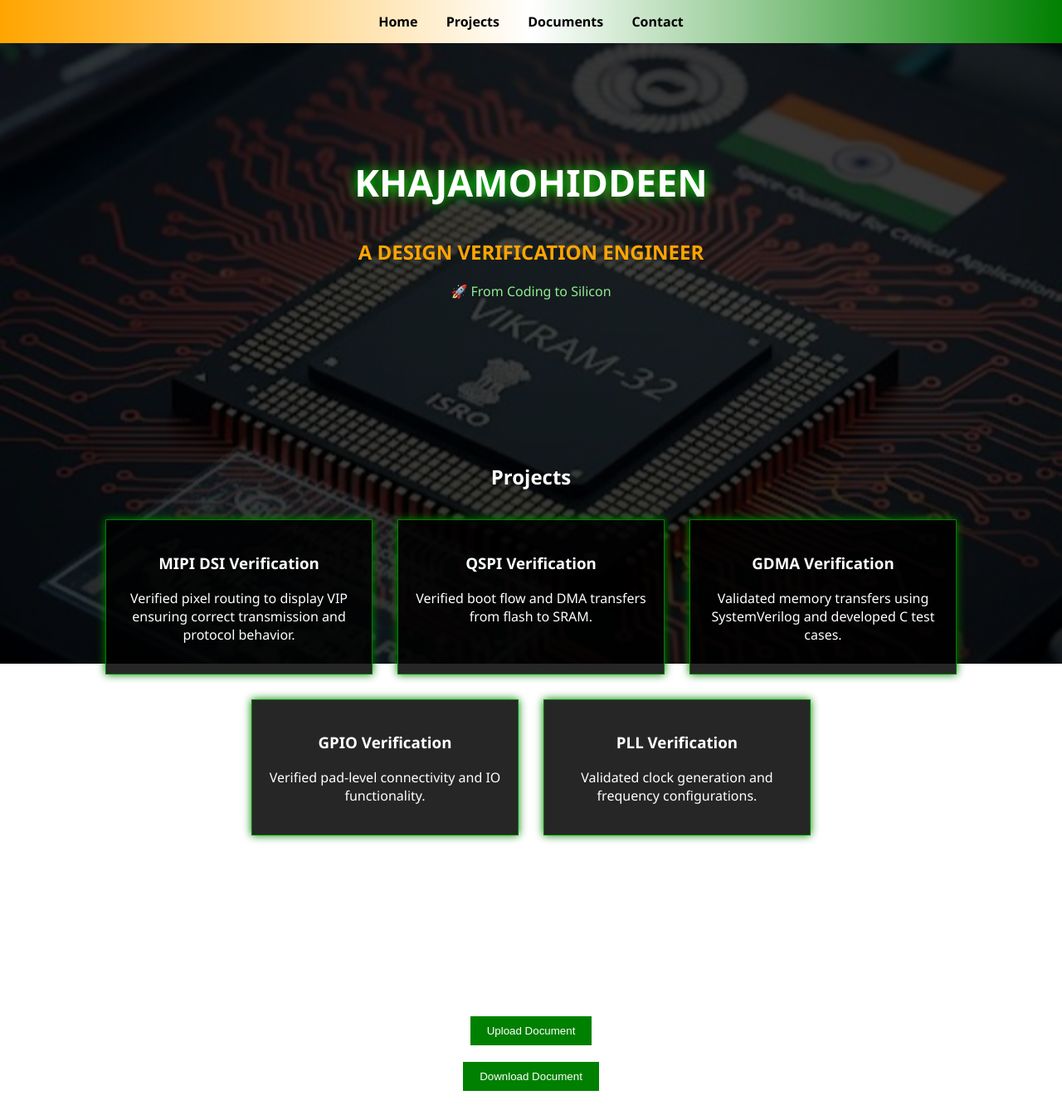
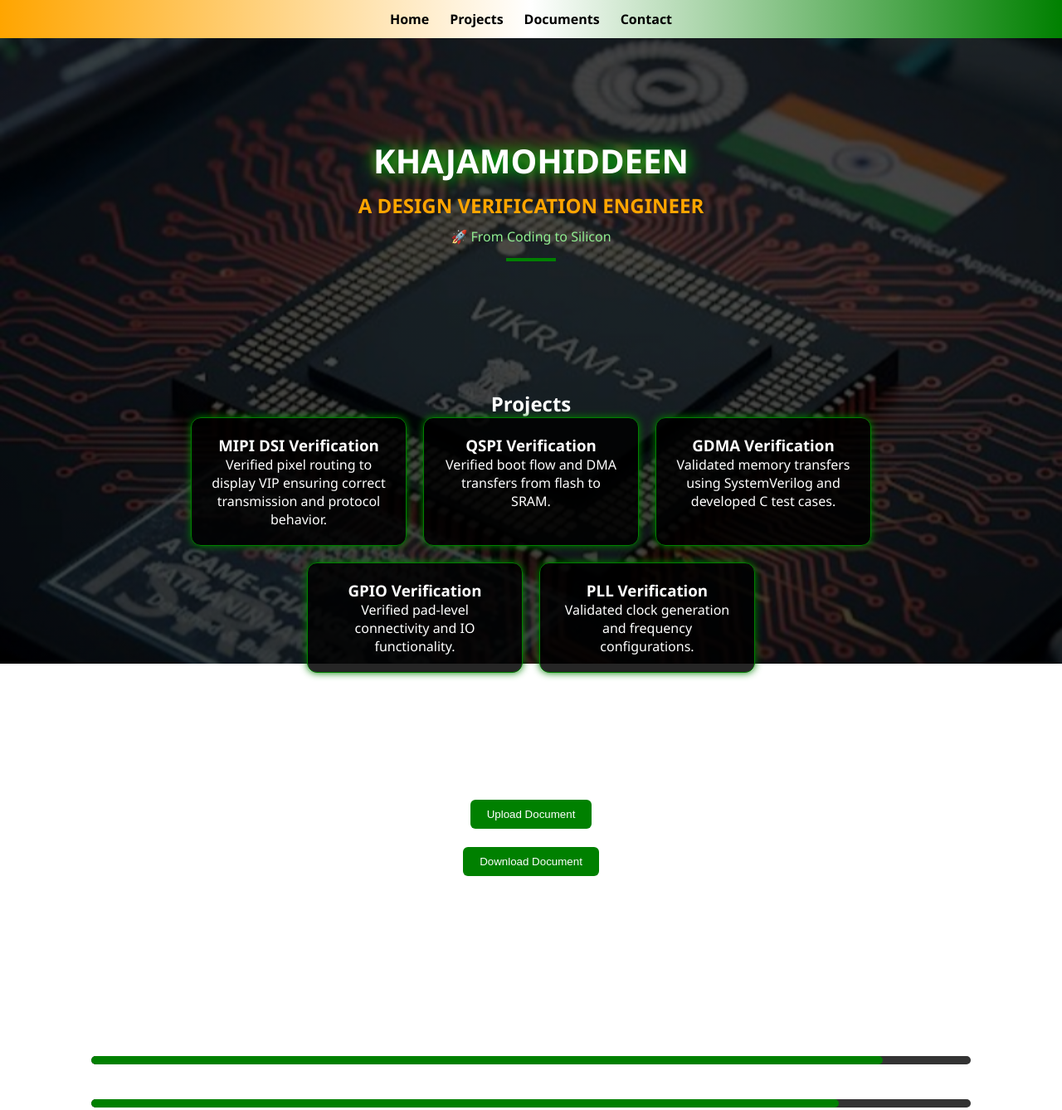
Before and after one commit to khajashaik786786/khajashaik786786.github.io, a plain HTML site: page index.html in a window 1280 px wide. Shown: the top 1338 px of the page at 83% size. Drawn offline with Linux system fonts and the light colour scheme.

Commit message:
index.html

```diff
--- a/index.html
+++ b/index.html
@@ -6,128 +6,162 @@
 <title>KHAJAMOHIDDEEN | Design Verification Engineer</title>
 
 <style>
+
+/* RESET */
+* {
+  margin: 0;
+  padding: 0;
+  box-sizing: border-box;
+}
+
+/* BODY */
 body {
-  margin: 0;
   font-family: 'Segoe UI', sans-serif;
   color: white;
+  overflow-x: hidden;
 }
 
-/* Background Image + Dark Overlay */
+/* BACKGROUND */
 body::before {
   content: "";
   position: fixed;
   width: 100%;
   height: 100%;
   background:
-    linear-gradient(rgba(0,0,0,0.75), rgba(0,0,0,0.75)),
+    linear-gradient(rgba(0,0,0,0.7), rgba(0,0,0,0.7)),
     url("IMG_20260422_001226.jpg");
   background-size: cover;
   background-position: center;
   z-index: -1;
 }
 
-/* Navbar (Indian Flag Theme) */
+/* NAVBAR */
 nav {
+  width: 100%;
   background: linear-gradient(90deg, orange, white, green);
-  padding: 15px;
-  text-align: center;
+  padding: 12px 0;
+  display: flex;
+  justify-content: center;
+  gap: 25px;
+  position: sticky;
+  top: 0;
+  z-index: 1000;
 }
 
 nav a {
-  margin: 15px;
   color: black;
   font-weight: bold;
   text-decoration: none;
+  font-size: 16px;
 }
 
-/* Hero */
+/* HERO */
 .hero {
   text-align: center;
-  padding: 100px 20px;
+  padding: 120px 20px 80px;
 }
 
 .hero h1 {
-  font-size: 2.8rem;
-  text-shadow: 0 0 15px lime;
+  font-size: 2.5rem;
+  text-shadow: 0 0 20px lime;
 }
 
 .hero h2 {
   color: orange;
+  margin-top: 10px;
 }
 
 .tagline {
   color: lightgreen;
+  margin-top: 10px;
 }
 
-/* Sections */
+/* SECTIONS */
 section {
+  max-width: 1100px;
+  margin: auto;
   padding: 60px 20px;
   text-align: center;
 }
 
-/* Cards */
+/* CARDS */
 .cards {
   display: flex;
   flex-wrap: wrap;
   justify-content: center;
+  gap: 20px;
 }
 
 .card {
   background: rgba(0,0,0,0.85);
+  border-radius: 12px;
   border: 1px solid green;
   box-shadow: 0 0 10px green;
   padding: 20px;
-  margin: 15px;
-  width: 280px;
+  width: 260px;
   transition: 0.3s;
 }
 
 .card:hover {
-  transform: scale(1.05);
+  transform: translateY(-8px);
   box-shadow: 0 0 25px orange;
 }
 
-/* Skills */
+/* SKILLS */
 .skill {
-  margin: 15px;
+  margin: 20px 0;
 }
 
 .bar {
   background: #333;
-  height: 10px;
+  border-radius: 10px;
+  overflow: hidden;
 }
 
 .fill {
   background: green;
   height: 10px;
+  border-radius: 10px;
 }
 
-/* Buttons */
+/* INPUTS */
+input, textarea {
+  width: 90%;
+  max-width: 400px;
+  margin: 10px auto;
+  display: block;
+  padding: 10px;
+  border-radius: 5px;
+  border: none;
+}
+
+/* BUTTON */
 button {
   padding: 10px 20px;
   background: green;
   border: none;
   color: white;
-  margin: 10px;
+  border-radius: 6px;
+  cursor: pointer;
 }
 
-/* Inputs */
-input, textarea {
-  width: 80%;
-  margin: 10px;
-  padding: 10px;
+button:hover {
+  background: orange;
 }
 
-/* Footer */
+/* FOOTER */
 footer {
   text-align: center;
   padding: 20px;
+  margin-top: 40px;
 }
+
 </style>
 </head>
 
 <body>
 
+<!-- NAV -->
 <nav>
 <a href="#home">Home</a>
 <a href="#projects">Projects</a>
@@ -140,11 +174,13 @@
 <h1>KHAJAMOHIDDEEN</h1>
 <h2>A DESIGN VERIFICATION ENGINEER</h2>
 <p class="tagline">🚀 From Coding to Silicon</p>
+<hr style="width:60px;margin:15px auto;border:2px solid green;">
 </section>
 
 <!-- PROJECTS -->
 <section id="projects">
 <h2>Projects</h2>
+
 <div class="cards">
 
 <div class="card">
@@ -181,14 +217,13 @@
 
 <button onclick="upload()">Upload Document</button>
 
-<br>
+<br><br>
 
 <a href="notes.pdf" download>
 <button>Download Document</button>
 </a>
 
 <p>(Upload protected | Download free)</p>
-
 </section>
 
 <!-- SKILLS -->
@@ -228,6 +263,7 @@
 <p>Here you are there for reference purpose only please don't touch or modify anything.</p>
 </section>
 
+<!-- FOOTER -->
 <footer>
 <p>© Khajamohiddeen | VLSI World</p>
 </footer>
```
Lines whose indentation alone changed are shown as unchanged.
